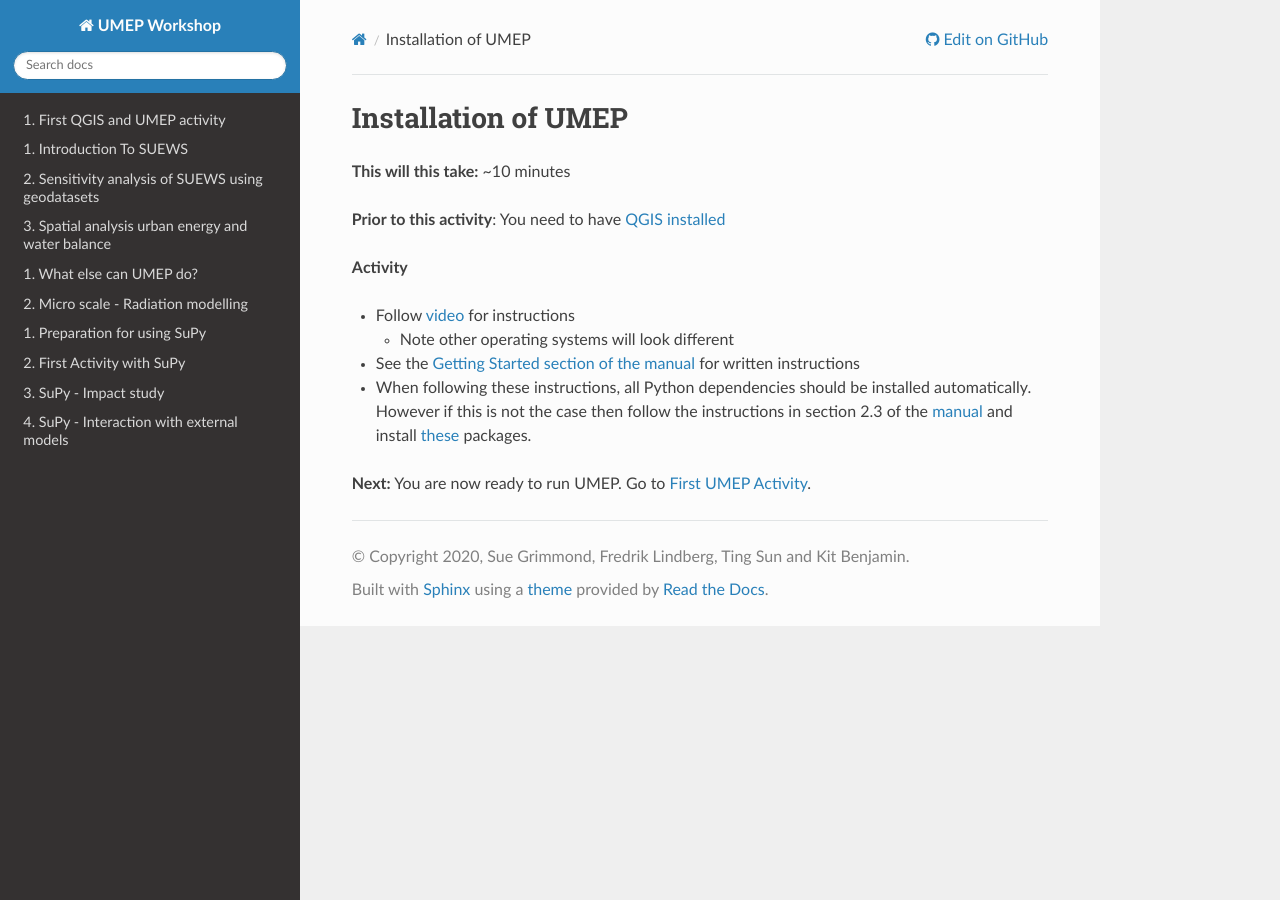
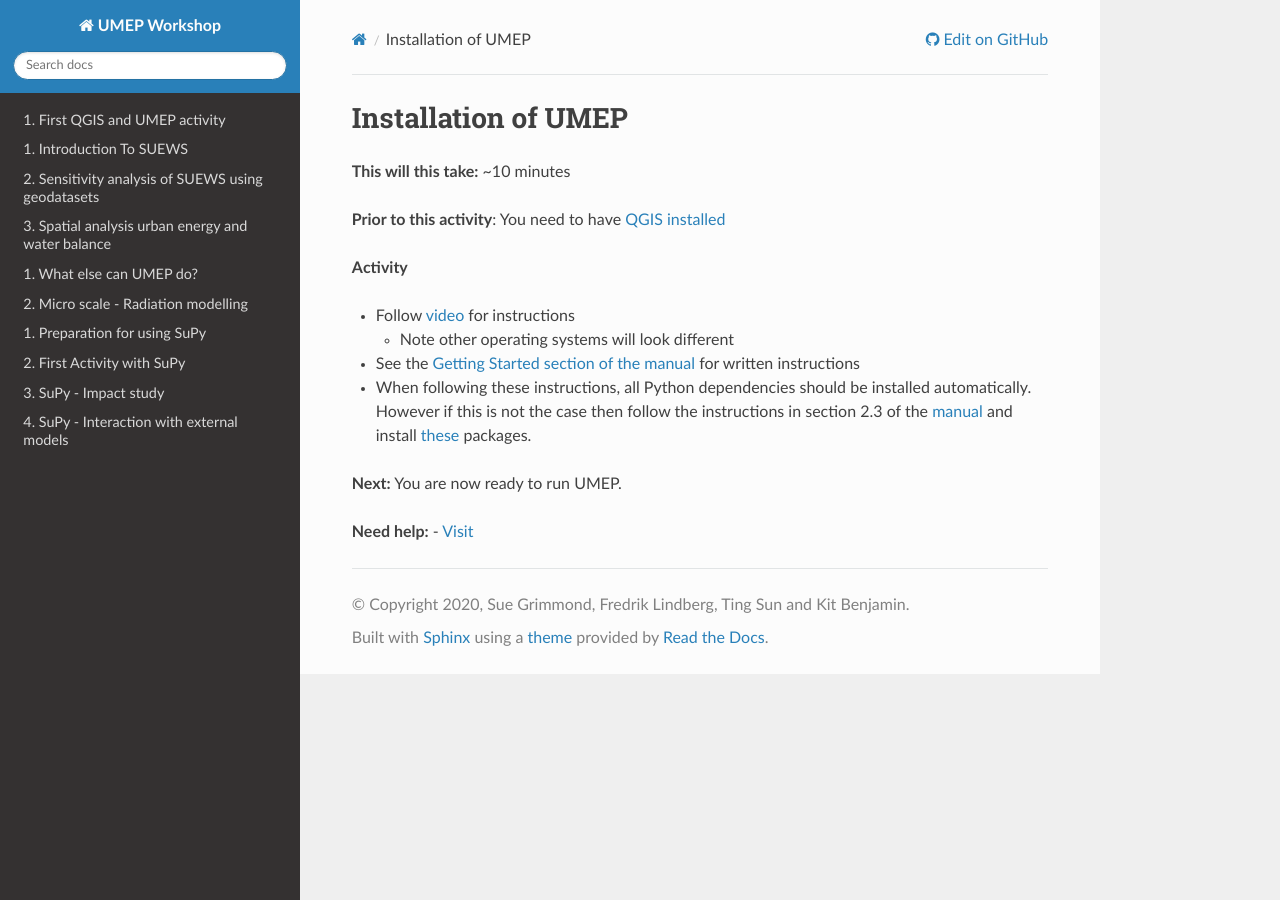
Before and after one commit to Urban-Meteorology-Reading/UMEP-Workshop, a Sphinx documentation site: the page built from source/UMEP-1.rst, in a window 1280 px wide. Built offline with Sphinx 7.4.7 and the Read the Docs theme 2.0.0, drawn with Linux system fonts in a browser that asks for light colours; pages that are not in the unit, such as notebooks, are missing from menus.

Commit message:
Update UMEP-1.rst

```diff
--- a/source/UMEP-1.rst
+++ b/source/UMEP-1.rst
@@ -22,5 +22,7 @@
    `these <https://github.com/sunt05/SuPy/blob/d48f58d8f35e852acd4e205ca4b0a3c9adcdebf2/src/setup.py#L40-L58>`__
    packages.
 
-**Next:** You are now ready to run UMEP. Go to `First UMEP
-Activity <https://github.com/Urban-Meteorology-Reading/UMEP-Workshop.io/wiki/A-First-QGIS-and-UMEP-activity>`__.
+**Next:** You are now ready to run UMEP.
+
+**Need help:**
+-   `Visit <https://urban-meteorology-reading.github.io/UMEP-Workshop.io/Need-help.html>`__
```
